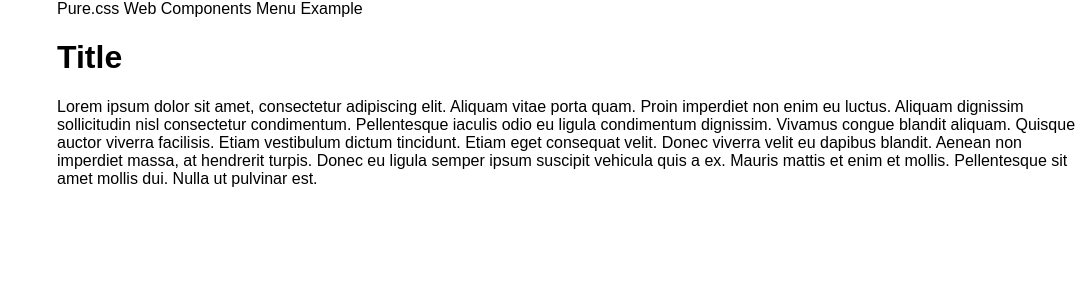
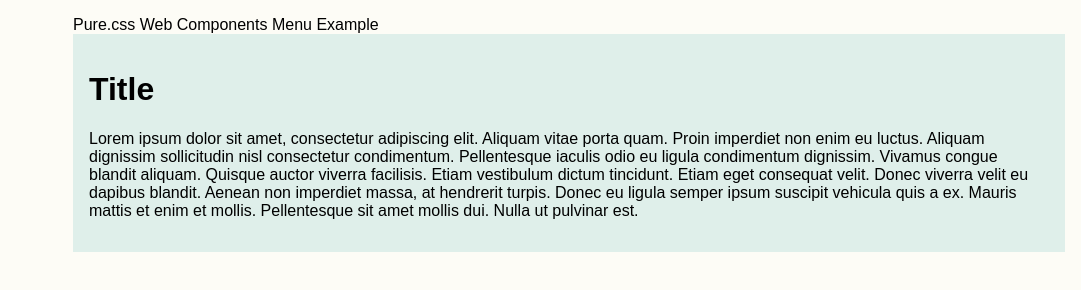
Before and after one commit to LuanFroehlich/purecss-sidemenu, a plain HTML site: page index.html in a window 1280 px wide. Shown: the whole page, without its empty margins (199-1280 px from the left). Drawn offline with Linux system fonts and the light colour scheme.

Commit message:
add customize.css and GitHub Pages info.

```diff
--- /dev/null
+++ b/css/customize.css
@@ -0,0 +1,8 @@
+#main{
+	padding:1em;
+	background:#DFEFEA;
+}
+body{
+	margin:1em;
+	background:#FDFCF6;
+}
--- a/index.html
+++ b/index.html
@@ -7,6 +7,7 @@
     <title>Pure.css Web Components Menu Example</title>
     <link rel="stylesheet" href="./css/pure-min.css" />
     <link rel="stylesheet" href="./css/side-menu.css" />
+    <link rel="stylesheet" href="./css/customize.css" />
     <script src="https://www.promisejs.org/polyfills/promise-7.0.4.min.js"></script>
     <script src="js/menu.js"></script>
 </head>
```
Also changed, not shown: component/menu.html (+1 -1 lines), page2.html (+1 -0 lines), 1 other file.
